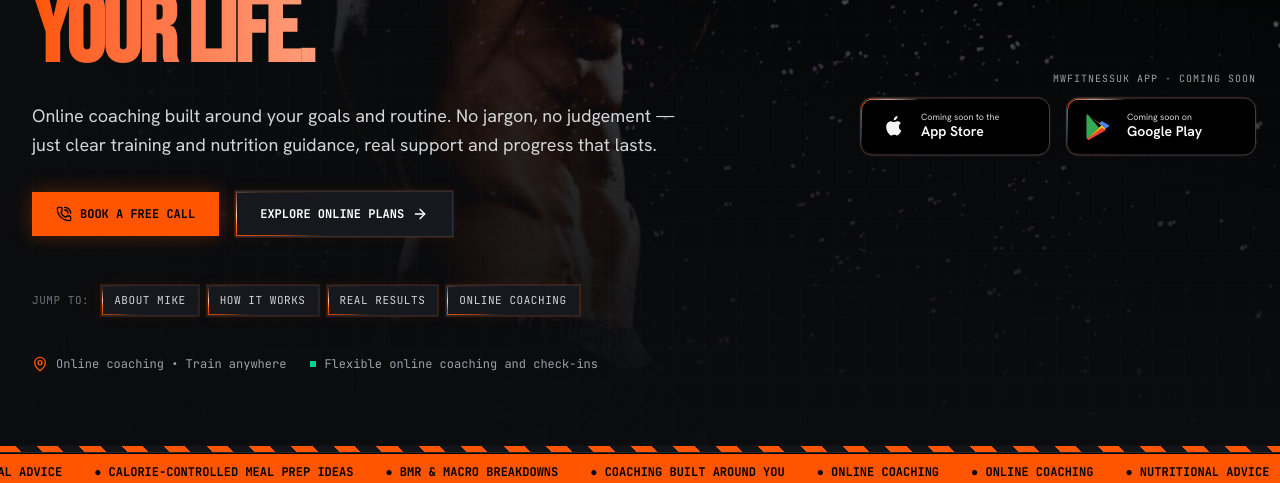
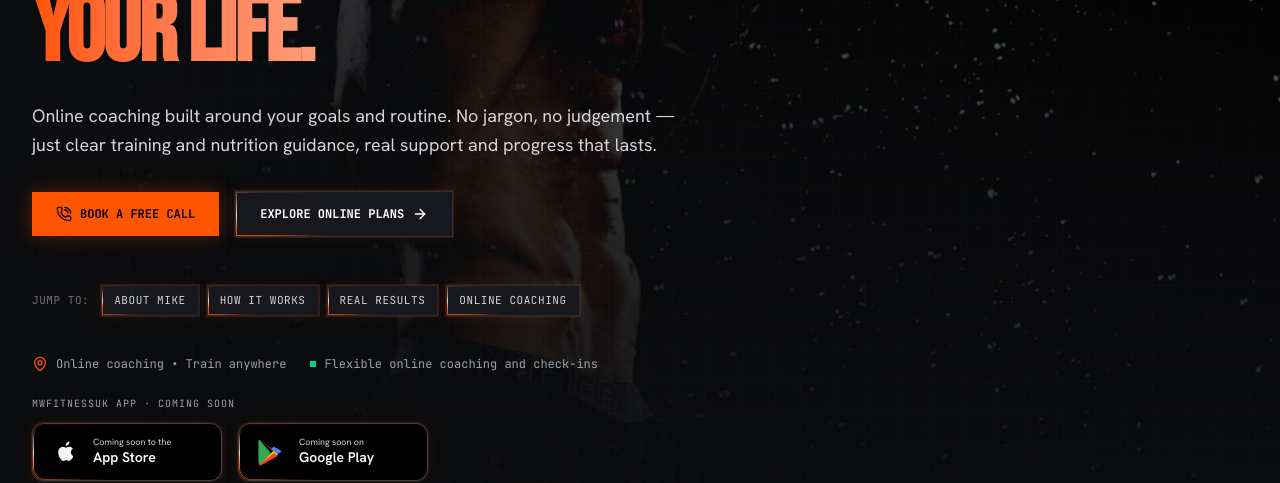
Before and after one commit to chriscallaghan2012/mwfitness, a React (Vite) app: page / in a window 1280 px wide. Shown: the part 333-816 px from the top of the page. Built offline with nearby package versions, Linux system fonts and the light colour scheme; no server answers.

Commit message:
Unify hero layout and app store badge placement

```diff
--- a/src/components/screens/HomeScreen.tsx
+++ b/src/components/screens/HomeScreen.tsx
@@ -124,15 +124,11 @@ export const HomeScreen: React.FC<HomeScreenProps> = ({ onSelectScreen, onOpenBo
                 <span className="w-1.5 h-1.5 bg-emerald-400"></span> {CONTACT.sessions}
               </span>
             </div>
+            <div className="mt-6 space-y-3">
+              <p className="font-mono text-[10px] uppercase tracking-widest text-zinc-400">MWFitnessUK app · coming soon</p>
+              <StoreBadges />
+            </div>
           </div>
-        </div>
-        <div className="absolute right-6 top-1/2 z-20 hidden -translate-y-1/2 flex-col items-end gap-3 xl:flex 2xl:right-[max(3rem,calc((100vw-80rem)/2))]">
-          <p className="text-right font-mono text-[10px] uppercase tracking-widest text-zinc-400">MWFitnessUK app · coming soon</p>
-          <StoreBadges />
-        </div>
-        <div className="absolute bottom-8 left-4 right-4 z-20 flex flex-col items-center gap-2 xl:hidden sm:left-6 sm:right-6">
-          <p className="font-mono text-[10px] uppercase tracking-widest text-zinc-400">MWFitnessUK app · coming soon</p>
-          <StoreBadges />
         </div>
         <div aria-hidden="true" className="industrial-stripe absolute bottom-0 left-0 z-20" />
       </section>
```
